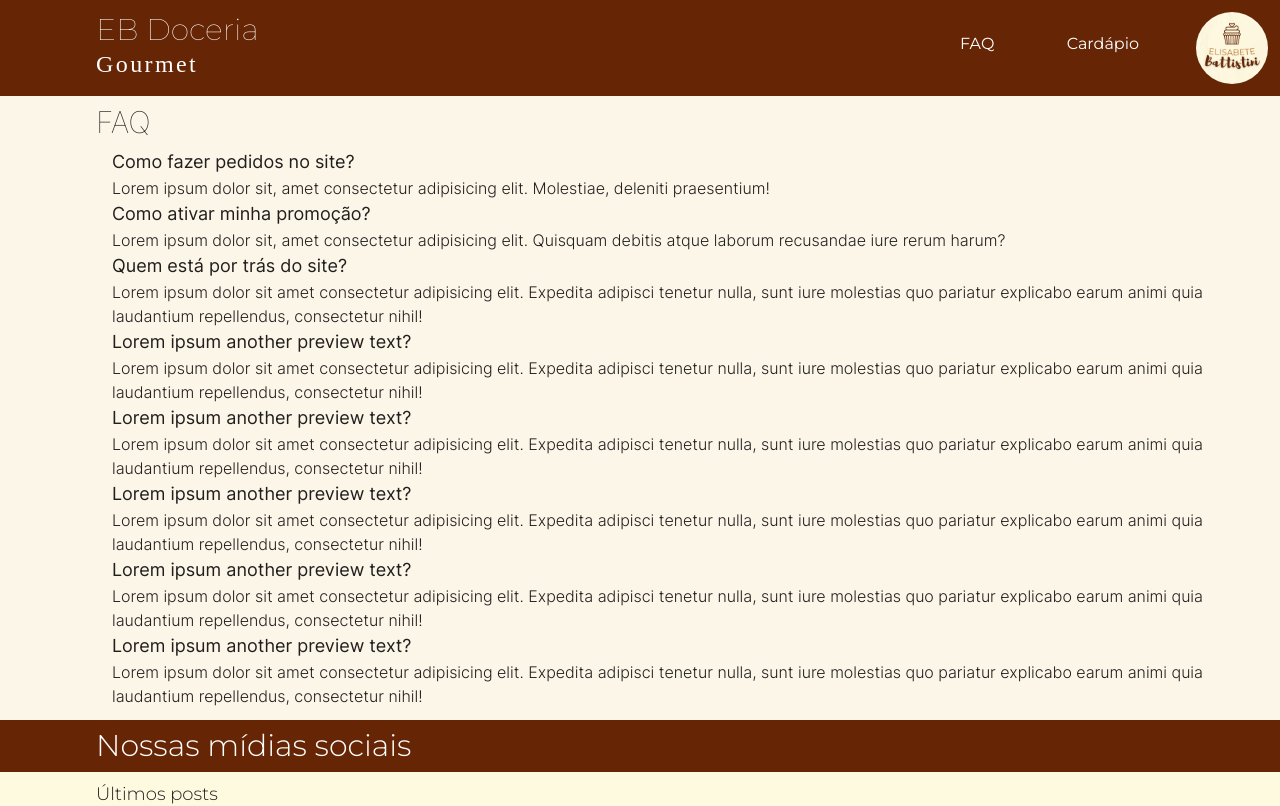
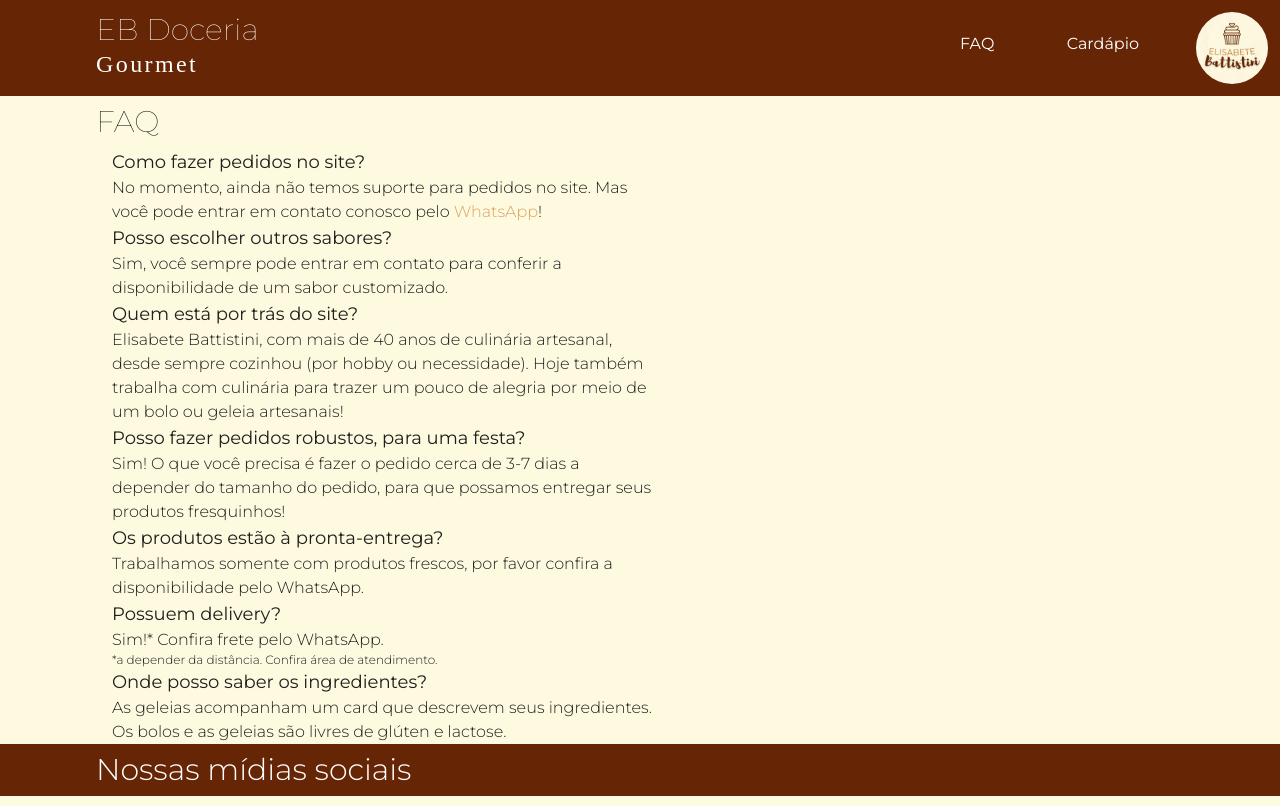
Before and after one commit to raulbattistini/ebdoceria, a React (Vite) app: page /FAQ in a window 1280 px wide. Shown: the top 806 px of the page. Built offline with nearby package versions, Linux system fonts and the light colour scheme; a web font is replaced by a local one.

Commit message:
upd: pages adjustment to pallete and images

```diff
--- a/src/pages/CakePage/index.tsx
+++ b/src/pages/CakePage/index.tsx
@@ -39,7 +39,7 @@ export const CakePage = () => {
   return (
     <div>
       <Navbar />
-      <span className="font-inter font-thin text-3xl bg-[#A0A934] pl-24 pt-2 pb-2 top-10 text-white flex">
+      <span className=" font-thin text-3xl bg-[#BD722F] pl-24 pt-2 pb-2 top-10 text-white flex">
         {linkToName(link)}
       </span>
       <img
@@ -47,7 +47,7 @@ export const CakePage = () => {
         alt="Place image..."
         className="flex w-full h-128"
       />
-      <div className="bg-[#FCF6E8] text-[#211E1E] font-inter">
+      <div className="bg-[#FCF6E8] text-[#211E1E] ">
 
       </div>
       <Footer />
--- a/src/pages/FAQ/index.tsx
+++ b/src/pages/FAQ/index.tsx
@@ -8,78 +8,71 @@ export const FAQ = () => {
     <>
       <Navbar />
       <div>
-          <article className="bg-[#FCF6E8] text-[#211E1E] font-inter">
-            <h2 className="font-inter font-thin text-3xl pl-24 pt-2 pb-2 top-10 flex">
+        <article className="bg-[#fefae0] text-[#211E1E] leading-6">
+          <h2 className=" font-thin text-3xl pl-24 pt-2 pb-2 top-10 flex">
             FAQ
           </h2>
-            <div className="bg-[#FCF6E8] text-[#211E1E] pl-28">
-              <h3 className="text-[#211E1E] text-lg flex font-inter">
+          <div className="bg-[#fefae0] text-[#211E1E] pl-28 max-w-2xl">
+            <h3 className="text-[#211E1E] text-lg flex ">
               Como fazer pedidos no site?
             </h3>
-              <p className="font-inter text-[#211e1e] font-light pr-3">
-                Lorem ipsum dolor sit, amet consectetur adipisicing elit.
-                Molestiae, deleniti praesentium!{" "}
+            <p className=" text-[#211e1e] font-light pr-3 h-12">
+              No momento, ainda não temos suporte para pedidos no site. Mas você
+              pode entrar em contato conosco pelo{" "}
+              <a
+                href="https://wa.me/+5511982136155"
+                className="hover:text-lg duration-300 text-[#dda15e]"
+                target="_blank"
+              >
+                {" "}
+                WhatsApp
+              </a>
+              !
             </p>
-              <h3 className="font-inter text-[#211e1e] text-lg ">
-                Como ativar minha promoção?
+            <h3 className=" text-[#211e1e] text-lg ">
+              Posso escolher outros sabores?
             </h3>
-              <p className="font-inter text-[#211e1e] font-light pr-3">
-                Lorem ipsum dolor sit, amet consectetur adipisicing elit.
-                Quisquam debitis atque laborum recusandae iure rerum harum?{" "}
+            <p className=" text-[#211e1e] font-light pr-3">
+              Sim, você sempre pode entrar em contato para conferir a
+              disponibilidade de um sabor customizado.
             </p>
-              <h3 className="font-inter text-[#211e1e] text-lg ">
+            <h3 className=" text-[#211e1e] text-lg ">
               Quem está por trás do site?
             </h3>
-              <p className="font-inter text-[#211e1e] font-light pr-3">
-                Lorem ipsum dolor sit amet consectetur adipisicing elit.
-                Expedita adipisci tenetur nulla, sunt iure molestias quo
-                pariatur explicabo earum animi quia laudantium repellendus,
-                consectetur nihil!
+            <p className=" text-[#211e1e] font-light pr-3">
+              Elisabete Battistini, com mais de 40 anos de culinária artesanal,
+              desde sempre cozinhou (por hobby ou necessidade). Hoje também
+              trabalha com culinária para trazer um pouco de alegria por meio de
+              um bolo ou geleia artesanais!
             </p>
-              <h3 className="font-inter text-[#211e1e] text-lg ">
-                Lorem ipsum another preview text?
+            <h3 className=" text-[#211e1e] text-lg ">
+              Posso fazer pedidos robustos, para uma festa?
             </h3>
-              <p className="font-inter text-[#211e1e] font-light pr-3">
-                Lorem ipsum dolor sit amet consectetur adipisicing elit.
-                Expedita adipisci tenetur nulla, sunt iure molestias quo
-                pariatur explicabo earum animi quia laudantium repellendus,
-                consectetur nihil!
+            <p className=" text-[#211e1e] font-light pr-3">
+              Sim! O que você precisa é fazer o pedido cerca de 3-7 dias a
+              depender do tamanho do pedido, para que possamos entregar seus
+              produtos fresquinhos!
             </p>
-              <h3 className="font-inter text-[#211e1e] text-lg ">
-                Lorem ipsum another preview text?
+            <h3 className=" text-[#211e1e] text-lg ">
+              Os produtos estão à pronta-entrega?
             </h3>
-              <p className="font-inter text-[#211e1e] font-light pr-3">
-                Lorem ipsum dolor sit amet consectetur adipisicing elit.
-                Expedita adipisci tenetur nulla, sunt iure molestias quo
-                pariatur explicabo earum animi quia laudantium repellendus,
-                consectetur nihil!
+            <p className=" text-[#211e1e] font-light pr-3">
+              Trabalhamos somente com produtos frescos, por favor confira a
+              disponibilidade pelo WhatsApp.
             </p>
-              <h3 className="font-inter text-[#211e1e] text-lg ">
-                Lorem ipsum another preview text?
+            <h3 className=" text-[#211e1e] text-lg ">Possuem delivery?</h3>
+            <p className=" text-[#211e1e] font-light pr-3">
+              Sim!* Confira frete pelo WhatsApp.
+            </p>
+              <p className="text-[#211e1e] font-light pr-3 text-xs">
+                {" "}
+                *a depender da distância. Confira área de atendimento.
+              </p>
+            <h3 className=" text-[#211e1e] text-lg ">
+              Onde posso saber os ingredientes?
             </h3>
-              <p className="font-inter text-[#211e1e] font-light pr-3">
-                Lorem ipsum dolor sit amet consectetur adipisicing elit.
-                Expedita adipisci tenetur nulla, sunt iure molestias quo
-                pariatur explicabo earum animi quia laudantium repellendus,
-                consectetur nihil!
-              </p>
-              <h3 className="font-inter text-[#211e1e] text-lg ">
-                Lorem ipsum another preview text?
-              </h3>
-              <p className="font-inter text-[#211e1e] font-light pr-3">
-                Lorem ipsum dolor sit amet consectetur adipisicing elit.
-                Expedita adipisci tenetur nulla, sunt iure molestias quo
-                pariatur explicabo earum animi quia laudantium repellendus,
-                consectetur nihil!
-              </p>
-              <h3 className="font-inter text-[#211e1e] text-lg ">
-                Lorem ipsum another preview text?
-              </h3>
-              <p className="font-inter text-[#211e1e] font-light pr-3 pb-3 divide-x">
-                Lorem ipsum dolor sit amet consectetur adipisicing elit.
-                Expedita adipisci tenetur nulla, sunt iure molestias quo
-                pariatur explicabo earum animi quia laudantium repellendus,
-                consectetur nihil!
+            <p className=" text-[#211e1e] font-light pr-3">
+              As geleias acompanham um card que descrevem seus ingredientes. Os bolos e as geleias são livres de glúten e lactose.
             </p>
           </div>
         </article>
--- a/src/pages/Home/index.tsx
+++ b/src/pages/Home/index.tsx
@@ -10,88 +10,108 @@ export const Home = () => {
   return (
     <div>
       <Navbar />
-      <span className="font-inter font-thin text-3xl bg-[#A0A934] pl-24 pt-2 pb-2 top-10 text-white flex">
-        Promoções
+      <span className=" font-thin text-3xl bg-[#BD722F] pl-24 pt-2 pb-2 top-10 text-white flex">
+        Seja bem-vindo!
       </span>
       <img
-        src={defaultImg}
-        alt="Place image..."
-        className="flex w-full h-128"
+        src={import.meta.env.VITE_BANNER_STATIC}
+        alt="Nosso banner com número de telefone e instagram"
+        className="w-full object-contain"
       />
-      <div className=" bg-[#A0A934]">
-        <span className="font-inter text-3xl font-thin pl-24 pt-2 pb-2 top-10 text-white flex">
+      <hr />
+      <div className=" bg-[#E4C399]">
+        <span className=" text-3xl font-thin pl-24 pt-2 pb-2 top-10 text-[#211e1e] flex">
           Nossos produtos
         </span>
-        <Grid container>
+        <Grid container className="bg-[#BD722F]">
           <Grid item xs={6}>
-            <span className="font-inter text-lg font-thin pl-24 pt-2 pb-2 top-10 text-white flex">
+            <span className=" text-lg font-thin pl-24 pt-2 pb-2 top-10 text-white flex">
               {" "}
               Bolos{" "}
             </span>
-            </Grid>
+          </Grid>
           <Grid item xs={6}>
-            <span className="font-inter text-lg pl-24 font-thin pt-2 pb-2 top-10 text-white flex">
+            <span className=" text-lg pl-24 font-thin pt-2 pb-2 top-10 text-white flex">
               {" "}
               Geleias{" "}
             </span>
           </Grid>
         </Grid>
-        <Grid container className="divide-x">
+        <hr />
+        <Grid container className="divide-x bg-[#BD722F]">
           <Grid item xs={6}>
-            <img src={defaultImg} alt="Place image..." />
+            <div className="flex justify-center">
+              <img
+                src={import.meta.env.VITE_BOLO_CHOCO_MORANGO_STATIC}
+                alt="Place image..."
+                className="w-1/2 -rotate-45 mr-10"
+              />
+            </div>
           </Grid>
           <Grid item xs={6}>
-            <img src={defaultImg} alt="Place image..." />
+            <div className="flex justify-center">
+              <img
+                src={import.meta.env.VITE_GELEIA_MORANGO_SICILIANO_STATIC}
+                alt="Place image..."
+                className="w-1/2 -rotate-3 mr-5"
+              />
+            </div>
           </Grid>
         </Grid>
-        <span className="font-inter text-2xl text-center text-white flex flex-end self-center justify-center pt-2 pb-2">
+        <hr />
+        <span className="font-extralight text-2xl text-center text-[#211e1e] flex flex-end self-center justify-center pt-2 pb-2 bg-[#E4C399]">
           {" "}
-        <Link to="/cardapio" className="no-underline	">   Ver mais...{" "}</Link>
+          <Link to="/cardapio" className="no-underline">
+            {" "}
+            Ver mais...{" "}
+          </Link>
         </span>
       </div>
       <div>
-        <article className="bg-[#FCF6E8] text-[#211E1E] font-inter">
-          <h2 className="font-inter font-thin text-3xl pl-24 pt-2 pb-2 top-10 flex">
+        <article className="bg-[#fefae0] text-[#211E1E] ">
+          <h2 className=" font-thin text-3xl pl-24 pt-2 pb-2 top-10 flex">
             FAQ
           </h2>
-          <div className="bg-[#FCF6E8] text-[#211E1E] pl-28">
-            <h3 className="text-[#211E1E] text-lg flex font-inter">
+          <div className="bg-[#fefae0] text-[#211E1E] pl-28">
+            <h3 className="text-[#211E1E] text-lg flex ">
               Como fazer pedidos no site?
             </h3>
-            <p className="font-inter text-[#211e1e] font-light">
-              Lorem ipsum dolor sit, amet consectetur adipisicing elit.
-              Molestiae, deleniti praesentium!{" "}
-            </p>
-            <h3 className="font-inter text-[#211e1e] text-lg ">
-              Como ativar minha promoção?
+
+            <h3 className=" text-[#211e1e] text-lg ">
+              Posso escolher outros sabores?
             </h3>
-            <p className="font-inter text-[#211e1e] font-light">
-              Lorem ipsum dolor sit, amet consectetur adipisicing elit. Quisquam
-              debitis atque laborum recusandae iure rerum harum?{" "}
-            </p>
-            <h3 className="font-inter text-[#211e1e] text-lg ">
+            <h3 className=" text-[#211e1e] text-lg ">
               Quem está por trás do site?
             </h3>
-            <p className="font-inter text-[#211e1e] font-light">
-              Lorem ipsum dolor sit amet consectetur adipisicing elit. Expedita
-              adipisci tenetur nulla, sunt iure molestias quo pariatur explicabo
-              earum animi quia laudantium repellendus, consectetur nihil!
-            </p>
           </div>
+          <span className="pl-24 text-[#211e1e] font-light mt-5">
+            {" "}
+            E mais respostas!{" "}
+          </span>
         </article>
-        <span className="font-inter font-regular text-2xl text-center flex flex-end self-center justify-center pt-2 pb-2 bg-[#FCF6E8] text-[#211E1E]  divide-y">
+        <span className=" font-regular text-2xl text-center flex flex-end self-center justify-center pt-2 pb-2 bg-[#fefae0] text-[#211E1E]  divide-y">
           {" "}
-          <Link to="/FAQ" className="no-underline	">   Ver mais...{" "}</Link>
+          <Link to="/FAQ" className="no-underline	">
+            {" "}
+            Ver mais...{" "}
+          </Link>
         </span>
       </div>
-      <div className="flex flex-col bg-[#FCF6E8] text-[#211E1E] font-inter pb-3">
-        <h2 className="font-inter font-thin text-3xl pl-24 pt-2 pb-2 top-10 flex">
+      <div className="flex flex-col bg-[#fefae0] text-[#211E1E]  pb-3">
+        <h2 className=" font-thin text-3xl pl-24 pt-2 pb-2 top-10 flex">
           Onde atendemos
         </h2>
-        <iframe src="https://www.google.com/maps/embed?pb=!1m18!1m12!1m3!1d233625.61943741105!2d-46.67183837095775!3d-23.804360364358246!2m3!1f0!2f0!3f0!3m2!1i1024!2i768!4f13.1!3m3!1m2!1s0x94ce3fc6927dd0c3%3A0xcdcd0d550f9656cf!2sS%C3%A3o%20Bernardo%20do%20Campo%2C%20State%20of%20S%C3%A3o%20Paulo!5e0!3m2!1sen!2sbr!4v1661869850936!5m2!1sen!2sbr" width="900" height={400} className="border-0 max-w-fit justify-center self-center rounded-lg pt-5" loading="lazy" referrerPolicy="no-referrer-when-downgrade"></iframe>
+        <iframe
+          src="https://www.google.com/maps/embed?pb=!1m18!1m12!1m3!1d233625.61943741105!2d-46.67183837095775!3d-23.804360364358246!2m3!1f0!2f0!3f0!3m2!1i1024!2i768!4f13.1!3m3!1m2!1s0x94ce3fc6927dd0c3%3A0xcdcd0d550f9656cf!2sS%C3%A3o%20Bernardo%20do%20Campo%2C%20State%20of%20S%C3%A3o%20Paulo!5e0!3m2!1sen!2sbr!4v1661869850936!5m2!1sen!2sbr"
+          width="900"
+          height={400}
+          className="border-0 max-w-fit justify-center self-center rounded-lg pt-5"
+          loading="lazy"
+          referrerPolicy="no-referrer-when-downgrade"
+        ></iframe>
       </div>
-      <Footer/>
-      <Newsletter/>
+      <Footer />
+      <Newsletter />
     </div>
   );
 };
--- a/src/pages/JellyPage/index.tsx
+++ b/src/pages/JellyPage/index.tsx
@@ -40,7 +40,7 @@ export const JellyPage = () => {
   return (
     <div>
       <Navbar />
-      <span className="font-inter font-thin text-3xl bg-[#A0A934] pl-24 pt-2 pb-2 top-10 text-white flex">
+      <span className=" font-thin text-3xl bg-[#A0A934] pl-24 pt-2 pb-2 top-10 text-white flex">
         {linkToName(link)}
       </span>
       <img
@@ -48,7 +48,7 @@ export const JellyPage = () => {
         alt="Place image..."
         className="flex w-full h-128"
       />
-      <div className="bg-[#FCF6E8] text-[#211E1E] font-inter">
+      <div className="bg-[#FCF6E8] text-[#211E1E] ">
         Produto: <br />
         Link: {path.pathname}
       </div>
--- a/src/pages/NotFound/index.tsx
+++ b/src/pages/NotFound/index.tsx
@@ -4,11 +4,11 @@ import sadDove from '../../assets/images/sadDove.jpg'
 export const NotFound = () => {
   return (
     <div className="bg-white content-center relative flex flex-col">
-      <span className="text-black content-center font-inter underline text-4xl text-center flex flex-col mt-28">
+      <span className="text-black content-center underline text-4xl text-center flex flex-col mt-28">
         Erro 404.
       </span>
       <>
-      <span className="mt-10 text-black content-center font-inter text-4xl text-center flex flex-col">
+      <span className="mt-10 text-black content-center text-4xl text-center flex flex-col">
         Lamentamos, mas essa página não foi encontrada.
       </span></>
       <img src={sadDove} alt="Pomba triste e cabisbaixa (meme)" className="w-60 h-60 flex content-center justify-center items-center self-center rounded-sm justify-self-auto m-0-auto object-cover m-10" />
```
Also changed, not shown: src/pages/Menu/index.tsx (+43 -25 lines). Lines whose indentation alone changed are shown as unchanged.
